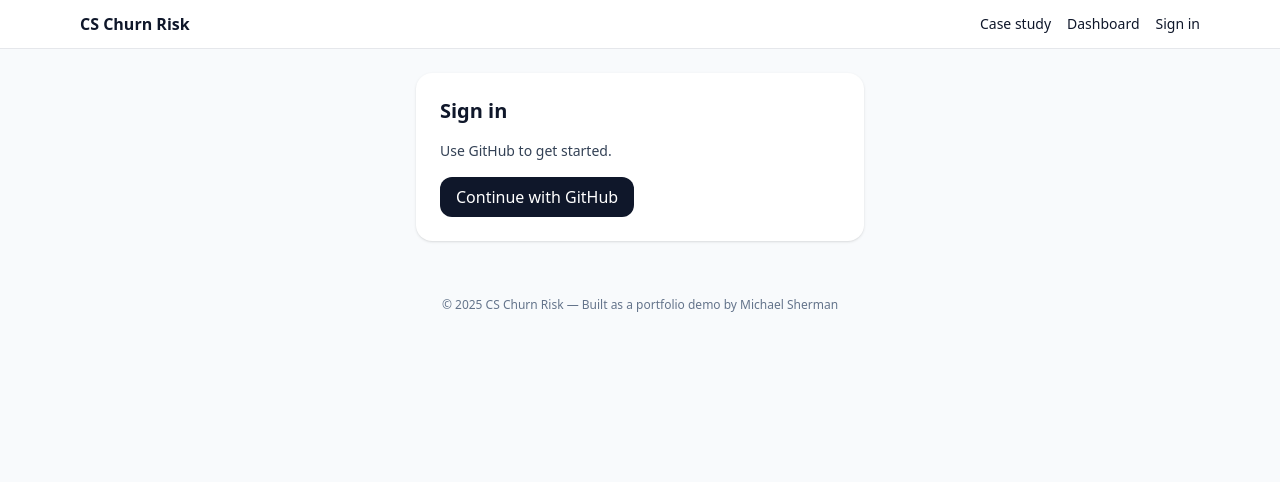
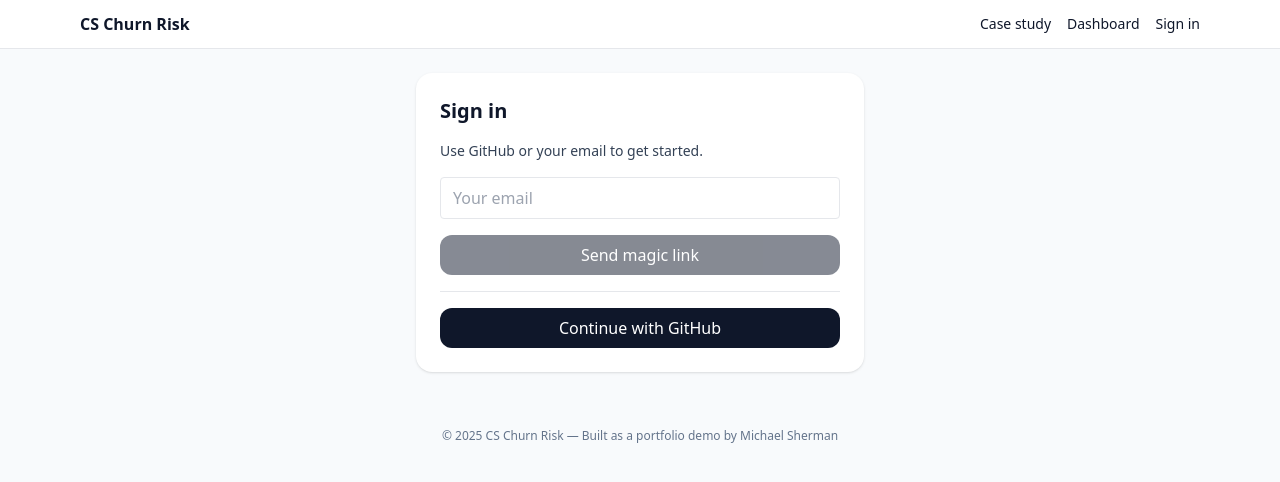
Before and after one commit to shermanium/cs-churn-risk, a Next.js app: page /auth in a window 1280 px wide. Shown: the top 482 px of the page. Built offline with nearby package versions, Linux system fonts and the light colour scheme; no server answers.

Commit message:
feat: add email magic link auth option

```diff
--- a/src/app/auth/page.tsx
+++ b/src/app/auth/page.tsx
@@ -8,22 +8,62 @@ const supabase = createClient(
 );
 
 export default function AuthPage() {
-  const [pending, setPending] = useState(false);
+  const [email, setEmail] = useState("");
+  const [emailPending, setEmailPending] = useState(false);
+  const [oauthPending, setOauthPending] = useState(false);
+
   const signInWithGitHub = async () => {
-    setPending(true);
+    setOauthPending(true);
     await supabase.auth.signInWithOAuth({
       provider: "github",
       options: { redirectTo: `${window.location.origin}/auth/callback` },
     });
-    setPending(false);
+    setOauthPending(false);
   };
+
+  const signInWithEmail = async () => {
+    setEmailPending(true);
+    const { error } = await supabase.auth.signInWithOtp({
+      email,
+      options: { emailRedirectTo: `${window.location.origin}/auth/callback` },
+    });
+    setEmailPending(false);
+    if (!error) {
+      alert("Check your email for the magic link!");
+    } else {
+      alert(error.message);
+    }
+  };
+
   return (
     <div className="max-w-md mx-auto bg-white rounded-2xl shadow p-6 space-y-4">
       <h1 className="text-xl font-semibold">Sign in</h1>
-      <p className="text-slate-700 text-sm">Use GitHub to get started.</p>
-      <button onClick={signInWithGitHub} disabled={pending}
-        className="px-4 py-2 rounded-xl bg-slate-900 text-white disabled:opacity-50">
-        {pending ? "Redirecting…" : "Continue with GitHub"}
+      <p className="text-slate-700 text-sm">
+        Use GitHub or your email to get started.
+      </p>
+      {/* Email sign in */}
+      <input
+        type="email"
+        value={email}
+        onChange={(e) => setEmail(e.target.value)}
+        placeholder="Your email"
+        className="w-full px-3 py-2 border rounded"
+      />
+      <button
+        onClick={signInWithEmail}
+        disabled={emailPending || !email}
+        className="w-full px-4 py-2 rounded-xl bg-slate-900 text-white disabled:opacity-50"
+      >
+        {emailPending ? "Sending link…" : "Send magic link"}
+      </button>
+      <hr className="my-2" />
+      {/* GitHub sign in */}
+      <button
+        onClick={signInWithGitHub}
+        disabled={oauthPending}
+        className="w-full px-4 py-2 rounded-xl bg-slate-900 text-white disabled:opacity-50"
+      >
+        {oauthPending ? "Redirecting…" : "Continue with GitHub"}
       </button>
     </div>
   );
```
